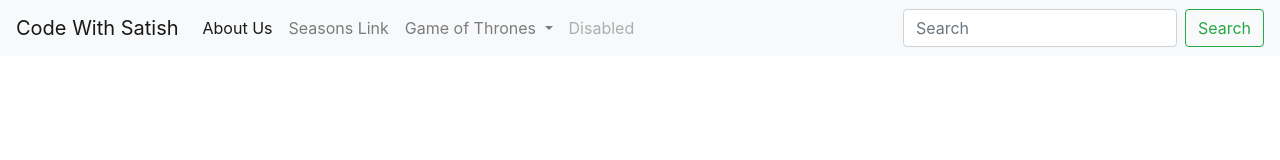
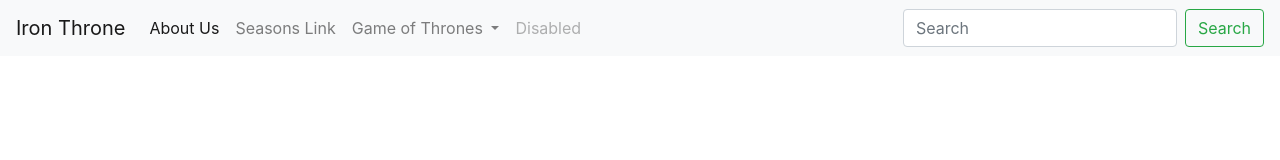
Before and after one commit to SatishPatil108/Sample_REPO, a plain HTML site: page index.html in a window 1280 px wide. Drawn offline with nearby package versions, Linux system fonts and the light colour scheme.

Commit message:
Iron Throne

```diff
--- a/index.html
+++ b/index.html
@@ -12,7 +12,7 @@
   </head>
   <body>
     <nav class="navbar navbar-expand-lg navbar-light bg-light">
-        <a class="navbar-brand" href="#">Code With Satish</a>
+        <a class="navbar-brand" href="#">Iron Throne</a>
         <button class="navbar-toggler" type="button" data-toggle="collapse" data-target="#navbarSupportedContent" aria-controls="navbarSupportedContent" aria-expanded="false" aria-label="Toggle navigation">
           <span class="navbar-toggler-icon"></span>
         </button>
```
